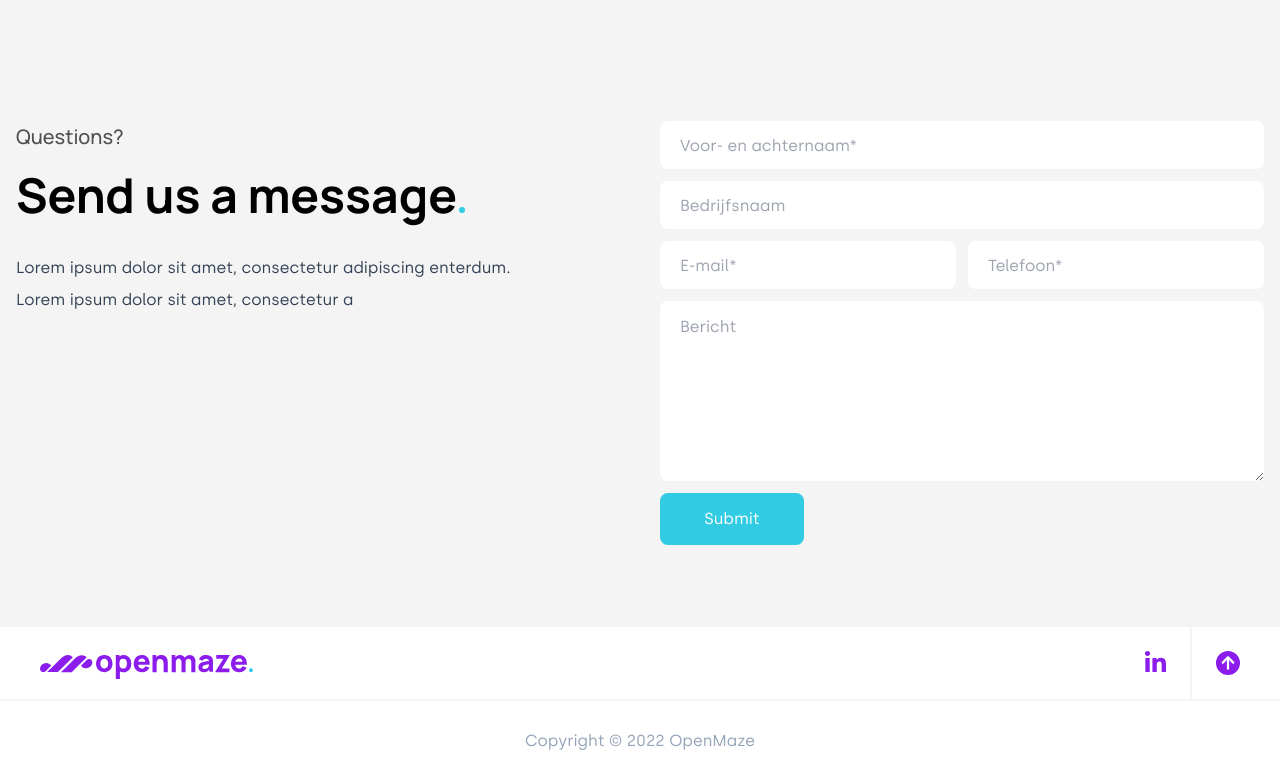
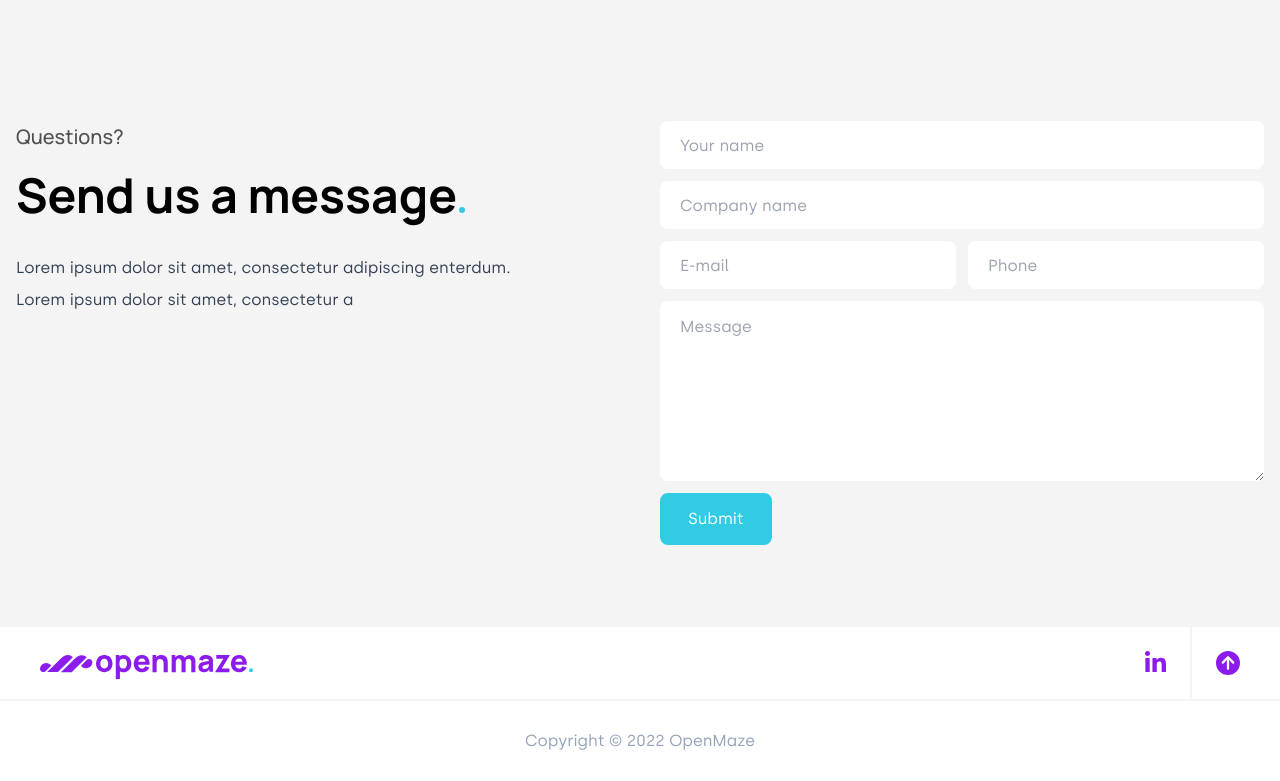
Before and after one commit to Open-Maze/website, a React (Vite) app: page /contact in a window 1280 px wide. Shown: the part 802-1583 px from the top of the page. Built offline with nearby package versions, Linux system fonts and the light colour scheme.

Commit message:
Move ContactForm to blocks

```diff
--- a/src/components/ContactForm/ContactForm.jsx
+++ b/src/blocks/ContactForm/ContactForm.jsx
@@ -69,7 +69,7 @@ const ContactForm = () => {
           <div className="form-group flex flex-col">
             <input
               className="form-control h-12 rounded-lg py-2.5 px-5"
-              placeholder="Voor- en achternaam*"
+              placeholder="Your name"
               type="text"
               id="fullName"
               value={fullName}
@@ -80,7 +80,7 @@ const ContactForm = () => {
           <div className="form-group flex flex-col">
             <input
               className="form-control h-12 rounded-lg py-2.5 px-5"
-              placeholder="Bedrijfsnaam"
+              placeholder="Company name"
               type="text"
               id="companyName"
               value={companyName}
@@ -91,7 +91,7 @@ const ContactForm = () => {
           <div className="form-group flex flex-row gap-3">
             <input
               className="form-control h-12 w-full rounded-lg px-5 py-2.5	"
-              placeholder="E-mail*"
+              placeholder="E-mail"
               type="email"
               id="email"
               value={email}
@@ -100,7 +100,7 @@ const ContactForm = () => {
             />
             <input
               className="form-control h-12 w-full rounded-lg py-2.5 px-5	"
-              placeholder="Telefoon*"
+              placeholder="Phone"
               type="phone"
               id="phone"
               value={phone}
@@ -110,7 +110,7 @@ const ContactForm = () => {
           </div>
           <div className="form-group flex flex-col">
             <textarea
-              placeholder="Bericht"
+              placeholder="Message"
               className="form-control rounded-lg py-2.5 px-5"
               rows="5"
               id="bericht"
@@ -119,7 +119,7 @@ const ContactForm = () => {
               onChange={onChange}
             />
           </div>
-          <button type="submit" className="btn button button--skyline w-36">
+          <button type="submit" className="btn button button--skyline w-28">
             Submit
           </button>
         </form>
--- a/src/pages/Contact.jsx
+++ b/src/pages/Contact.jsx
@@ -3,9 +3,7 @@ import './shared.css';
 
 // Blocks
 import Header from '../blocks/Header/Header';
-
-// Components
-import ContactForm from '../components/ContactForm/ContactForm';
+import ContactForm from '../blocks/ContactForm/ContactForm';
 
 // Assets
 import headerImage from '../assets/images/illustrations/contact.svg';
```
Also changed, not shown: src/components/ContactForm/ContactForm.css (deleted, +0 -7 lines).
